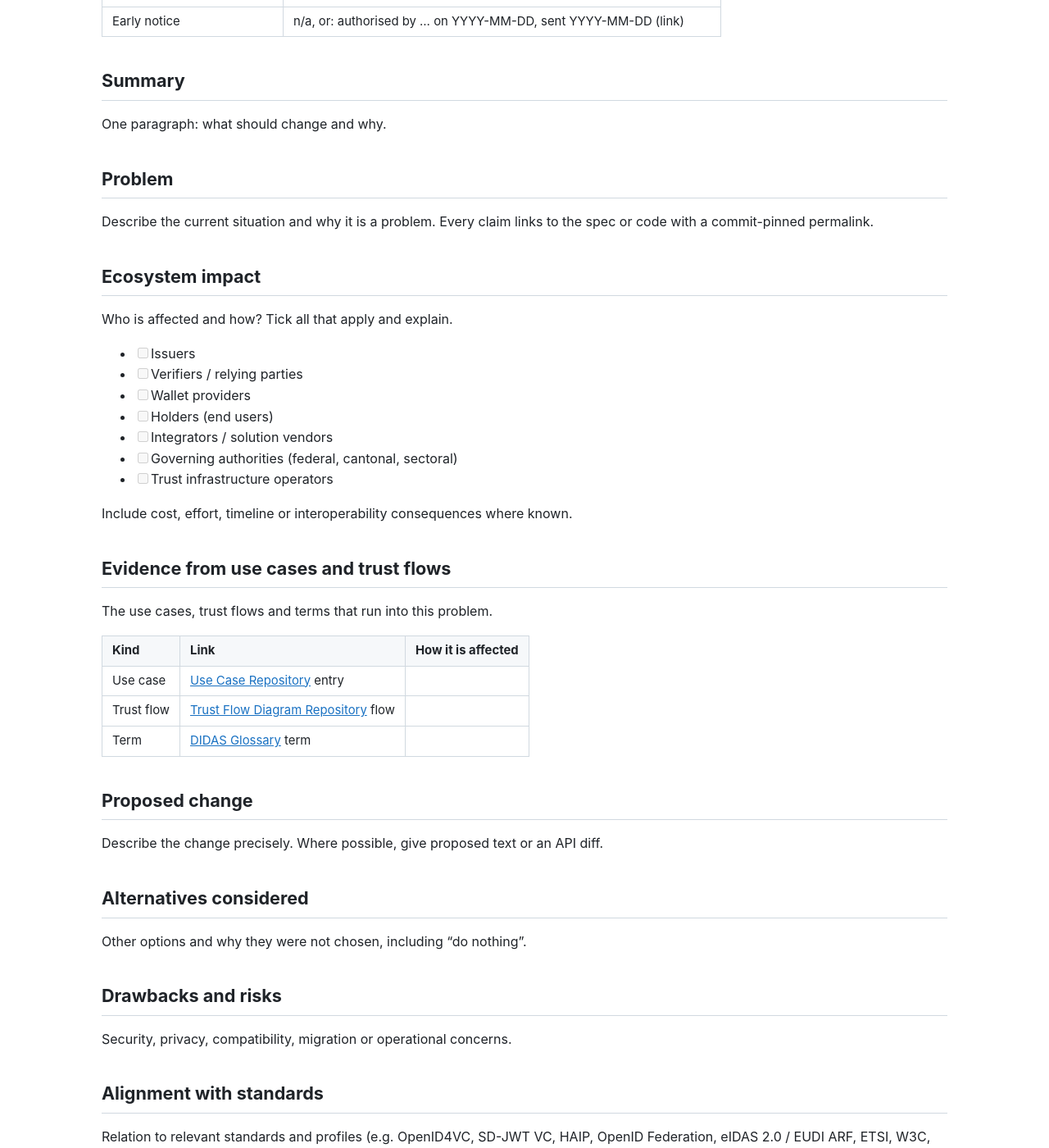
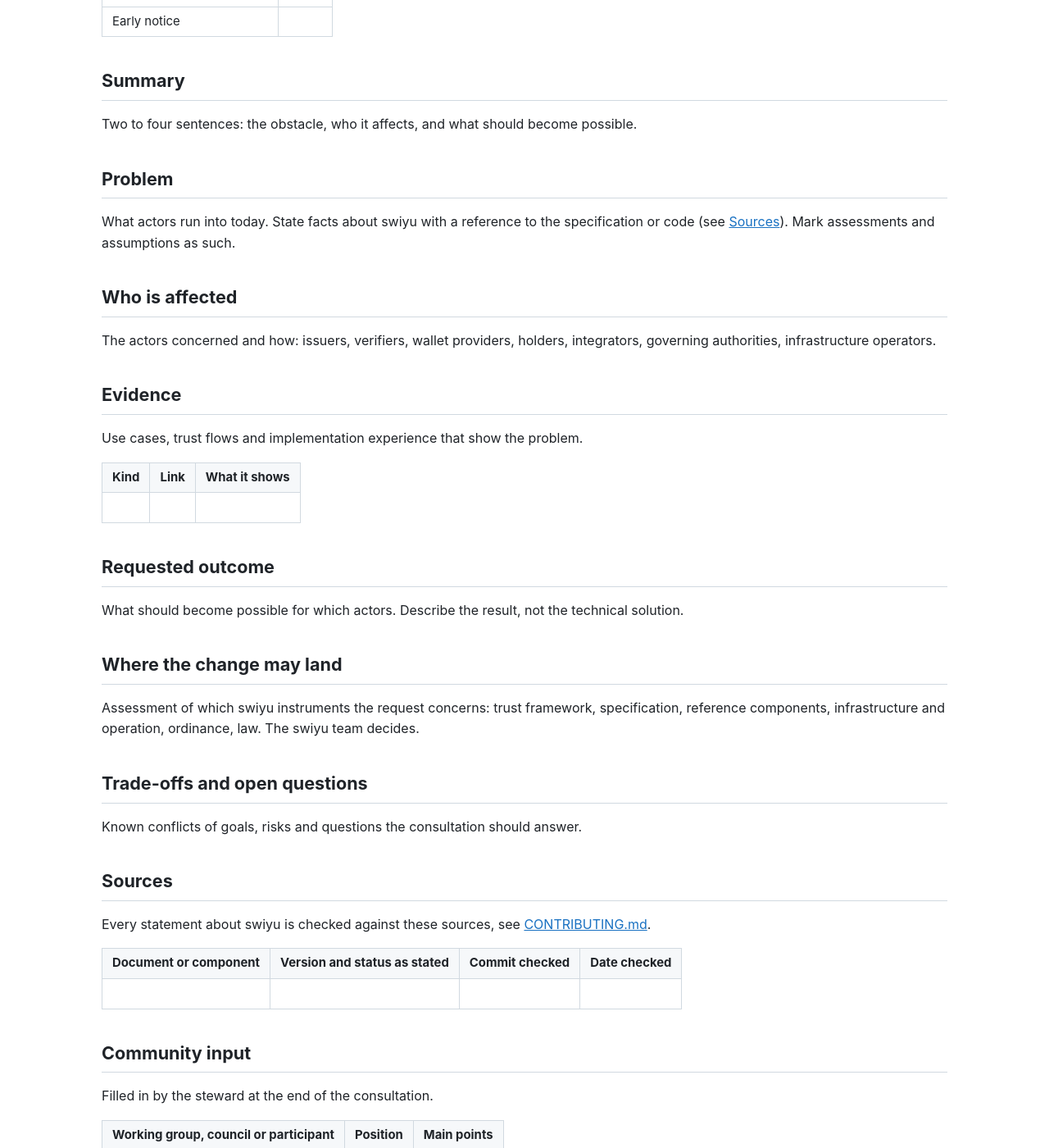
Before and after one commit to DIDAS-swiss/swiyu-change-requests, a Jekyll site: the page built from proposals/0000-template.md, in a window 1280 px wide and 1400 px high, scrolled down 1020 px. Shown: the whole window at 82% size. Built offline with Jekyll 4.4.1, drawn with Linux system fonts in a browser that asks for light colours; some of the changed text lies outside the part shown.

Commit message:
Add aspects and a high-level change request format
Change requests describe the obstacle, the actors affected and the requested
outcome and leave the solution to the swiyu team. ASPECTS.md proposes eleven
aspects for sorting them. One intake form organised by aspect replaces the two
previous forms. README, contributing guide and governance are rewritten in
plainer language.

```diff
--- /dev/null
+++ b/ASPECTS.md
@@ -0,0 +1,58 @@
+# Aspects of a change request
+
+Status: proposal for discussion with the stewards, working groups and councils.
+
+A DIDAS change request is the first step of a pipeline. It names an obstacle
+that keeps actors from using swiyu, shows who runs into it and what should
+become possible. How swiyu removes the obstacle is for the swiyu team to decide:
+in a specification, a reference component, the infrastructure, its operation,
+an ordinance or a later revision of the law. A change request therefore stays
+at the level of the need and the expected result. It does not propose code,
+data formats or API changes.
+
+Each change request names one primary aspect and any secondary ones. The
+aspects sort the requests for the consultation, show the swiyu team which kind
+of change is asked for, and let DIDAS report to the Steering Circle where the
+obstacles concentrate.
+
+## The aspects
+
+| Aspect | Label | Covers | Typical question |
+| --- | --- | --- | --- |
+| Costs for actors | `aspect: costs` | Fees, integration and operating effort, effort caused by manual processes, duplicated effort across actors | Which actor pays or works for what, and does that keep actors out? |
+| Constraints of use | `aspect: constraints` | Rules and technical limits on how swiyu may be used: who may take part, which environments, credential types, identifiers, algorithms or interactions are allowed | Which legitimate use case is excluded by a rule or limit? |
+| Technological hurdles | `aspect: tech-hurdles` | Implementation is hard or impossible for some actors: missing libraries or platforms, complexity, dependencies on specific components | What blocks an actor from building on swiyu with reasonable effort? |
+| Organisational hurdles | `aspect: org-hurdles` | Onboarding, manual verification, lead times, support, missing contact points, unclear responsibilities | Which process step stops or delays actors? |
+| Governance and trust framework | `aspect: governance` | Who decides about participation, roles, authorisations and withdrawal; how sectors take part in these decisions | Who is responsible for a decision, and can that body take it within swiyu? |
+| Technological improvements | `aspect: tech-improvement` | Capabilities swiyu lacks that the ecosystem needs, such as new interaction patterns or credential features | What can actors not do today that they need for a use case? |
+| Defects | `aspect: defects` | Errors and contradictions in specifications or reference components that affect several actors | Which defect makes implementations diverge or fail? |
+| Infrastructure | `aspect: infrastructure` | Base registry, trust registry, status lists, environments, availability, operation | Which property of the infrastructure limits use, scale or reliability? |
+| Law and ordinances | `aspect: law` | Provisions in the E-ID Act (BGEID) and its ordinances that constrain the ecosystem, collected for later revisions | Which legal provision stands in the way, and is that intended? |
+| Interoperability | `aspect: interoperability` | Alignment with international standards and other ecosystems, in particular the EU Digital Identity framework | Where does swiyu diverge in a way that blocks cross-border or cross-ecosystem use? |
+| Documentation | `aspect: documentation` | Gaps, ambiguities and contradictions in the swiyu documentation | Where can actors not tell from the documentation how swiyu behaves? |
+
+## Delimitation
+
+Some aspects overlap. A missing authorisation mechanism is a governance
+question, but it also causes costs and may need a legal basis. The primary
+aspect is the one the requested result addresses; the others are secondary.
+
+Defects and documentation gaps that affect a single component and need no
+consultation belong in the issue tracker of that component in
+[swiyu-admin-ch](https://github.com/swiyu-admin-ch). They become a change
+request when several actors are affected or the correct behaviour is disputed.
+
+Security vulnerabilities are never raised here. They follow the swiyu
+responsible disclosure process.
+
+## Open points for the consultation
+
+- Whether the list is complete. Candidates that are not listed: privacy and
+  data minimisation, accessibility for holders, and market concentration
+  around single wallets or vendors. They may fit under existing aspects or
+  need their own.
+- Whether `law` should collect provisions continuously, independent of
+  individual change requests, so that DIDAS has a consolidated list ready
+  when the E-ID Act or its ordinances are revised.
+- How DIDAS weighs change requests across aspects when it reports to the
+  Steering Circle.
--- a/_layouts/default.html
+++ b/_layouts/default.html
@@ -63,12 +64,11 @@
     {%- if page.url == '/' %}
     <section class="hero" aria-label="Get involved">
       <div>
-        <p class="hero-title">Something in swiyu blocking your sector?</p>
-        <p class="hero-text">Raise it as a change request. A steward guides it through consultation with the sectoral working groups and councils, every claim is verified against the swiyu specification, and DIDAS submits it to the swiyu team as swiyu orchestrator.</p>
+        <p class="hero-title">An obstacle keeps your organisation from using swiyu?</p>
+        <p class="hero-text">Describe it in the form: the obstacle, who it affects and what should become possible. A steward takes it through consultation with the sectoral working groups and councils, and DIDAS submits it to the swiyu team.</p>
       </div>
       <div class="hero-actions">
         <a class="button primary" href="https://github.com/{{ site.repository }}/issues/new?template=change-request.yml">+ Raise a change request</a>
-        <a class="button" href="https://github.com/{{ site.repository }}/issues/new?template=feasibility-concern.yml">Report a feasibility concern</a>
         <a class="button" href="{{ '/proposals/' | relative_url }}">See the change requests</a>
       </div>
     </section>
@@ -76,6 +76,7 @@
     {%- if page.cr -%}
     <dl class="facts">
       <div><dt>Change request</dt><dd>{{ page.cr }}</dd></div>
+      {%- if page.aspects and page.aspects.size > 0 %}<div class="wide"><dt>Aspects</dt><dd>{{ page.aspects | join: ', ' }}</dd></div>{% endif -%}
       <div><dt>Status</dt><dd><span class="pill status-{{ page.status | downcase | replace: ' ', '-' }}">{{ page.status }}</span></dd></div>
       {%- if page.sectors and page.sectors.size > 0 %}<div class="wide"><dt>Sectors</dt><dd>{{ page.sectors | join: ', ' }}</dd></div>{% endif -%}
       <div><dt>Steward</dt><dd>{{ page.steward | default: 'TBD' }}</dd></div>
@@ -93,7 +94,7 @@
   <footer class="site-footer">
     <div class="inner">
       Content <a href="https://github.com/{{ site.repository }}/blob/main/LICENSE">MIT</a>
-      · DIDAS — Digital Identity and Data Sovereignty Association, swiyu orchestrator
+      · DIDAS (Digital Identity and Data Sovereignty Association), swiyu orchestrator
       · Specifications: <a href="https://github.com/swiyu-admin-ch">swiyu-admin-ch</a>
       · Vocabulary: <a href="https://didas-swiss.github.io/didas-glossary/">DIDAS Glossary</a>
       · <a href="https://didas-swiss.github.io/use-case-repository/">Use cases</a>
--- a/proposals/0000-template.md
+++ b/proposals/0000-template.md
@@ -2,6 +2,7 @@
 title: "CR-DIDAS-NNNN: Title"
 cr: CR-DIDAS-NNNN
 status: Draft
+aspects: []
 sectors: []
 steward: TBD
 updated: YYYY-MM-DD
@@ -11,111 +12,85 @@ updated: YYYY-MM-DD
 
 | Field | Value |
 | --- | --- |
-| Authors | Name (Organisation), Name (Organisation) |
+| Authors | Name (Organisation) |
 | Created | YYYY-MM-DD |
-| Area | e.g. issuance / verification / wallet / trust / identifiers / status / credential-format / security |
-| Sectors affected | e.g. health, education (ids of the DIDAS working groups) |
-| Affected swiyu artefacts | Commit-pinned links to spec sections, repositories, APIs |
-| Discussion | Link to the issue in this repository |
-| Upstream | Link to the swiyu issue or discussion once submitted |
+| Primary aspect | One of the [aspects](../ASPECTS.md) |
+| Secondary aspects | Optional |
+| Sectors affected | Ids of the DIDAS working groups, or cross-sector |
+| Discussion | Link to the issue |
+| Upstream | Link to the submission to swiyu, once submitted |
 
 ## Governance
 
-See [GOVERNANCE.md](../GOVERNANCE.md). Filled in by the steward.
+Filled in by the steward, see [GOVERNANCE.md](../GOVERNANCE.md).
 
 | Item | Value |
 | --- | --- |
-| Steward | Name |
-| Working group(s) consulted | Name(s) |
-| Consultation period | YYYY-MM-DD to YYYY-MM-DD |
-| Council(s) | Name(s), or "no council yet: working group position stands in" |
-| Council decision(s) | pending / endorsed / returned / rejected, YYYY-MM-DD (link to minutes) |
-| Cross-sector consolidation | n/a, or: consolidated by DIDAS as orchestrator on YYYY-MM-DD |
-| Steering Circle | n/a, or: escalated on YYYY-MM-DD, decision (link) |
-| Early notice | n/a, or: authorised by … on YYYY-MM-DD, sent YYYY-MM-DD (link) |
+| Steward | |
+| Working groups consulted | |
+| Consultation period | |
+| Councils | |
+| Council decisions | |
+| Cross-sector consolidation | |
+| Steering Circle | |
+| Early notice | |
 
 ## Summary
 
-One paragraph: what should change and why.
+Two to four sentences: the obstacle, who it affects, and what should become
+possible.
 
 ## Problem
 
-Describe the current situation and why it is a problem. Every claim links to
-the spec or code with a commit-pinned permalink.
+What actors run into today. State facts about swiyu with a reference to the
+specification or code (see [Sources](#sources)). Mark assessments and
+assumptions as such.
 
-## Ecosystem impact
+## Who is affected
 
-Who is affected and how? Tick all that apply and explain.
+The actors concerned and how: issuers, verifiers, wallet providers, holders,
+integrators, governing authorities, infrastructure operators.
 
-- [ ] Issuers
-- [ ] Verifiers / relying parties
-- [ ] Wallet providers
-- [ ] Holders (end users)
-- [ ] Integrators / solution vendors
-- [ ] Governing authorities (federal, cantonal, sectoral)
-- [ ] Trust infrastructure operators
+## Evidence
 
-Include cost, effort, timeline or interoperability consequences where known.
+Use cases, trust flows and implementation experience that show the problem.
 
-## Evidence from use cases and trust flows
+| Kind | Link | What it shows |
+| --- | --- | --- |
+| | | |
 
-The use cases, trust flows and terms that run into this problem.
+## Requested outcome
 
-| Kind | Link | How it is affected |
-| --- | --- | --- |
-| Use case | [Use Case Repository](https://didas-swiss.github.io/use-case-repository/) entry | |
-| Trust flow | [Trust Flow Diagram Repository](https://github.com/DIDAS-swiss/Trust-Flow-Diagram-Repository) flow | |
-| Term | [DIDAS Glossary](https://didas-swiss.github.io/didas-glossary/) term | |
+What should become possible for which actors. Describe the result, not the
+technical solution.
 
-## Proposed change
+## Where the change may land
 
-Describe the change precisely. Where possible, give proposed text or an API
-diff.
+Assessment of which swiyu instruments the request concerns: trust framework,
+specification, reference components, infrastructure and operation, ordinance,
+law. The swiyu team decides.
 
-## Alternatives considered
+## Trade-offs and open questions
 
-Other options and why they were not chosen, including "do nothing".
-
-## Drawbacks and risks
-
-Security, privacy, compatibility, migration or operational concerns.
-
-## Alignment with standards
-
-Relation to relevant standards and profiles (e.g. OpenID4VC, SD-JWT VC,
-HAIP, OpenID Federation, eIDAS 2.0 / EUDI ARF, ETSI, W3C, IETF), and to other
-ecosystems.
-
-## Migration and backwards compatibility
-
-How existing deployments would transition.
+Known conflicts of goals, risks and questions the consultation should answer.
 
 ## Sources
 
-Every claim above is verified against these sources (see
-[CONTRIBUTING.md](../CONTRIBUTING.md#verifying-and-referencing-the-spec)).
+Every statement about swiyu is checked against these sources, see
+[CONTRIBUTING.md](../CONTRIBUTING.md#verifying-and-referencing-the-spec).
 
-| Document / component | Version and status (as stated) | Commit checked | Date checked |
+| Document or component | Version and status as stated | Commit checked | Date checked |
 | --- | --- | --- | --- |
-| e.g. [Trust Protocol](https://github.com/swiyu-admin-ch/swiyu-admin-ch.github.io/blob/<sha>/_specifications/trust-protocol-v2-0.md) | 2.0, draft, last edited YYYY-MM-DD | `<sha>` | YYYY-MM-DD |
-
-Discrepancies found between spec and implementation, or within the swiyu
-documentation:
-
-- n/a
-
-## Open questions
-
-- …
+| | | | |
 
 ## Community input
 
-Filled in by the steward at the end of consultation.
+Filled in by the steward at the end of the consultation.
 
-| Working group / council / participant | Position | Main points |
+| Working group, council or participant | Position | Main points |
 | --- | --- | --- |
-| | support / support with changes / object / abstain | |
+| | | |
 
 ## Outcome
 
-To be filled in after the swiyu team responds.
+Filled in after the swiyu team has responded.
```
Also changed, not shown: other parts of _layouts/default.html (+1 -0 lines), CONTRIBUTING.md (+89 -142 lines), GOVERNANCE.md (+33 -31 lines), README.md (+39 -58 lines), changelog/2026-11-22-aspects-and-high-level-format.md (added, +13 -0 lines), proposals/README.md (+5 -5 lines), .github/ISSUE_TEMPLATE/change-request.yml, .github/ISSUE_TEMPLATE/feasibility-concern.yml (deleted), .github/pull_request_template.md, changelog/README.md.
